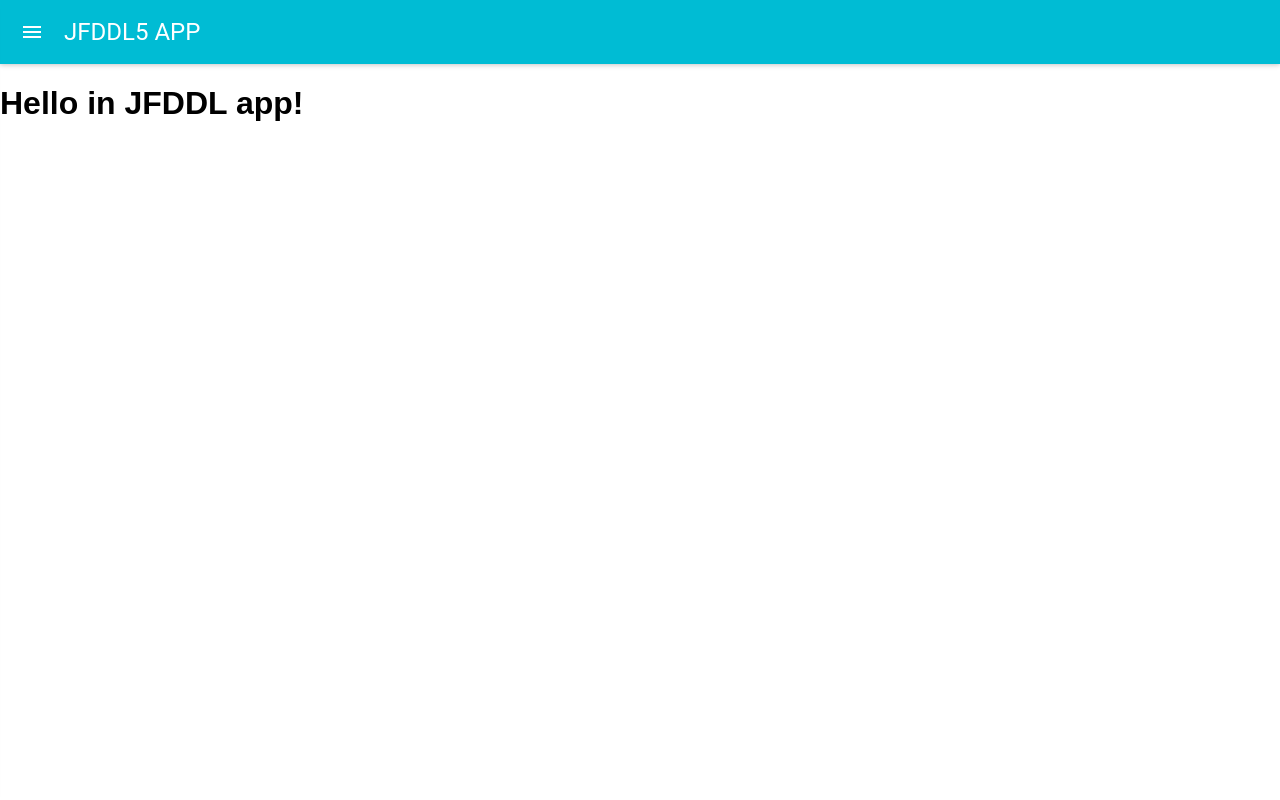
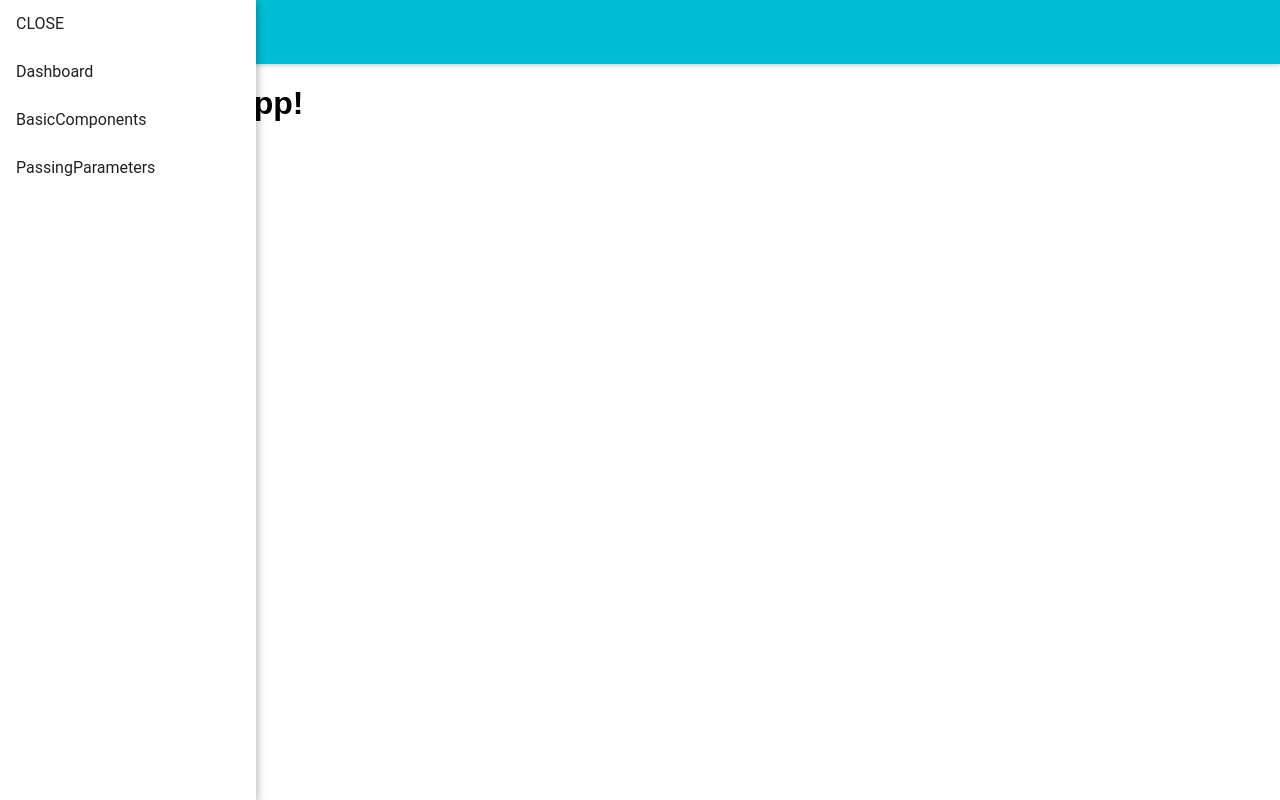
Before and after one commit to agataokolska/React-aplikacja-testowa, a React (Create React App) app: page / in a window 1280 px wide. Built offline with nearby package versions, Linux system fonts and the light colour scheme.

Commit message:
add state to sidebar

```diff
--- a/src/Sidebar.js
+++ b/src/Sidebar.js
@@ -4,19 +4,24 @@ import Drawer from 'material-ui/Drawer'
 import MenuItem from 'material-ui/MenuItem'
 
 class Sidebar extends React.Component {
+    state = {
+        isOpen: true
+    }
+
     render() {
         return (
-            <div>
+
                 <Drawer
-                    open={false}
+                    open={this.state.isOpen}
                 >
+                    <MenuItem>CLOSE</MenuItem>
                     <Link
                         to={'/dashboard'}
                         style={{ textDecoration: 'none' }}
                     >
                         <MenuItem>
                             Dashboard
-        </MenuItem>
+                        </MenuItem>
                     </Link>
 
                     <Link
@@ -25,7 +30,7 @@ class Sidebar extends React.Component {
                     >
                         <MenuItem>
                             BasicComponents
-        </MenuItem>
+                         </MenuItem>
                     </Link>
 
                     <Link
@@ -34,10 +39,10 @@ class Sidebar extends React.Component {
                     >
                         <MenuItem>
                             PassingParameters
-        </MenuItem>
+                        </MenuItem>
                     </Link>
                 </Drawer>
-            </div>
+
         )
     }
 }
```
